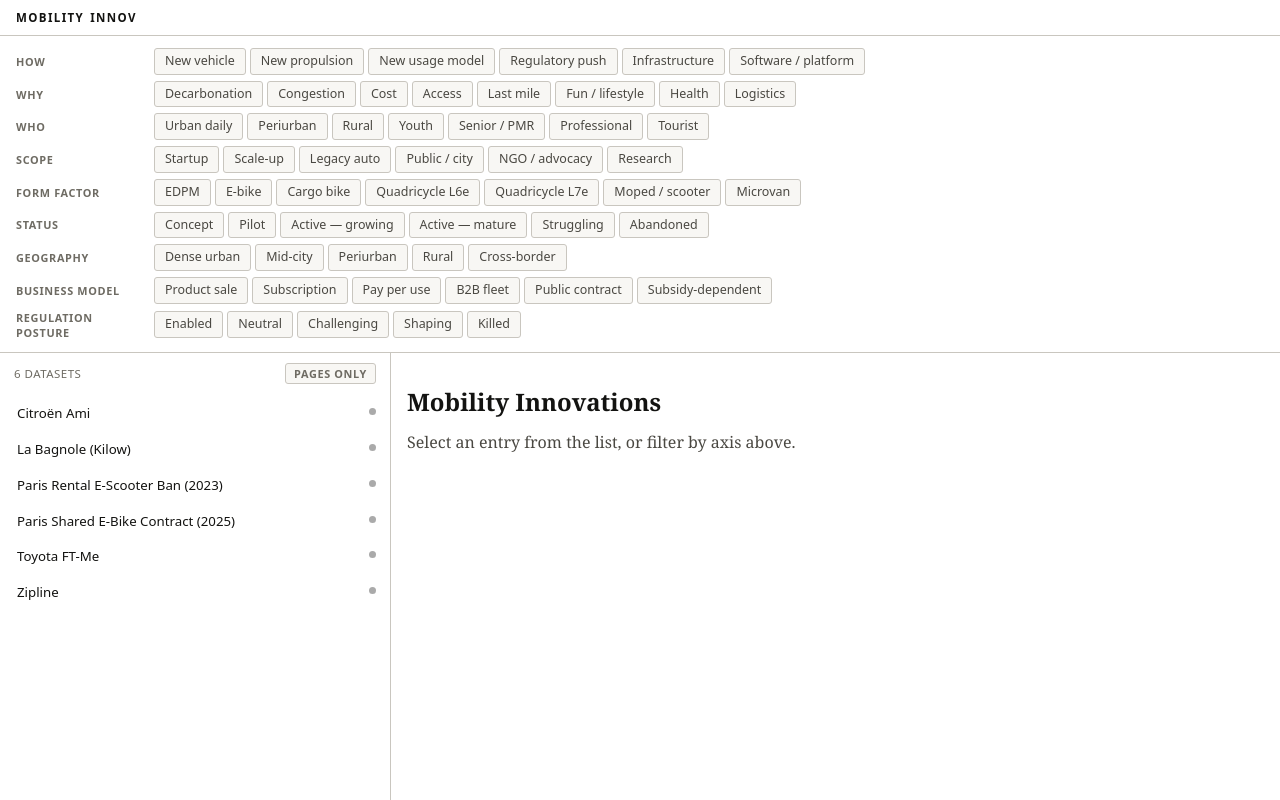
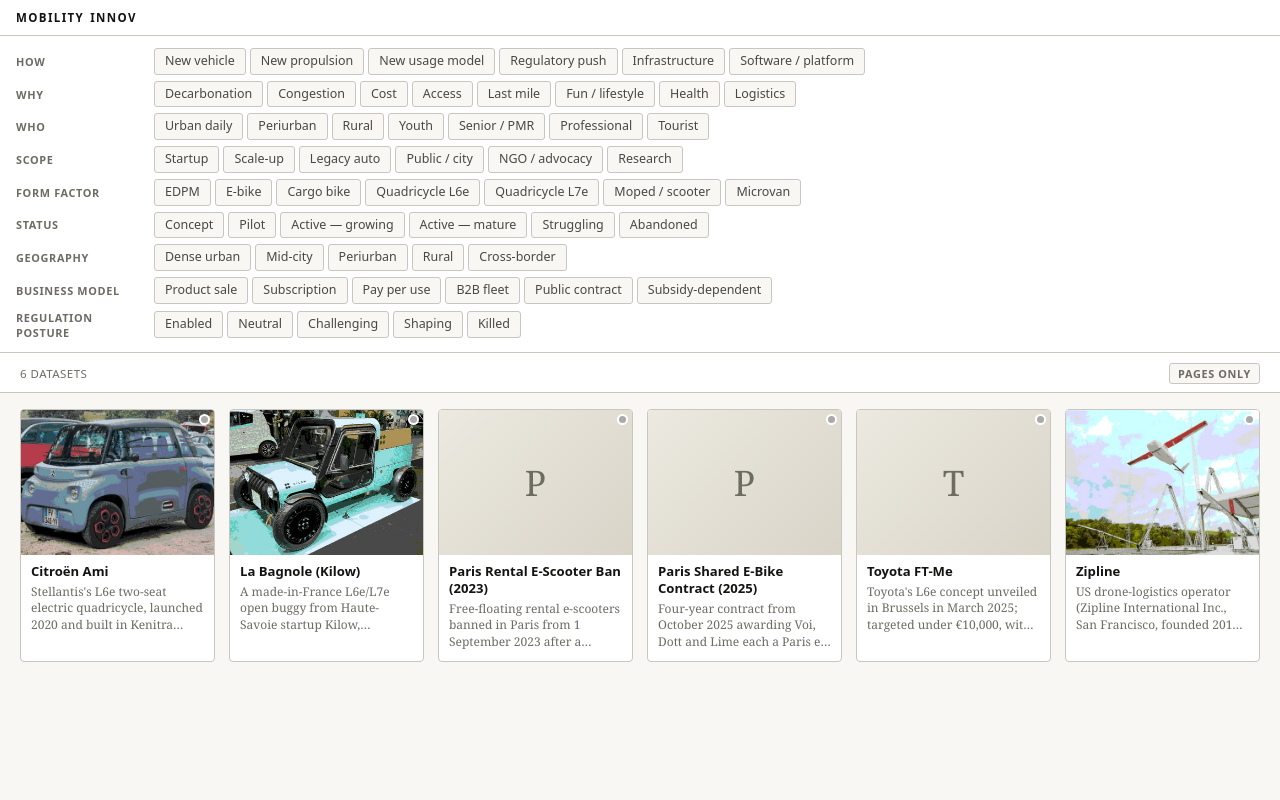
Before and after one commit to xdze2/raymond, a plain HTML site: page wikis/mobility_innov/frontend/index.html in a window 1280 px wide. Drawn offline with Linux system fonts and the light colour scheme; no server answers.

Commit message:
Grid Layout

```diff
--- a/wikis/mobility_innov/frontend/index.html
+++ b/wikis/mobility_innov/frontend/index.html
@@ -18,21 +18,21 @@
       </header>
 
       <div id="main">
-        <nav id="list-panel">
-          <div id="list-header">
-            <span id="list-count"></span>
-            <button id="toggle-pages" class="toggle-btn" title="Show only entries with a full page">pages only</button>
-          </div>
-          <ul id="entry-list">
+        <div id="grid-header">
+          <span id="list-count"></span>
+          <button id="toggle-pages" class="toggle-btn" title="Show only entries with a full page">pages only</button>
+        </div>
+        <div id="entry-grid">
+          <!-- populated by JS -->
+        </div>
+      </div>
+
+      <div id="modal" hidden>
+        <div id="modal-backdrop"></div>
+        <article id="modal-panel">
+          <button id="modal-close" type="button" aria-label="Close">✕</button>
+          <div id="view-content">
             <!-- populated by JS -->
-          </ul>
-        </nav>
-
-        <article id="view-panel">
-          <div id="view-content">
-            <div id="placeholder">
-              <!-- populated by JS -->
-            </div>
           </div>
         </article>
       </div>
@@ -273,6 +273,19 @@
         );
       }
 
+      async function loadEnrichments() {
+        // best-effort: fetch all enrichment sidecars in parallel so cards can show thumbnails
+        await Promise.all(
+          state.entries.map(async (entry) => {
+            try {
+              const res = await fetch(`../enrichments/${entry.slug}.json`);
+              if (!res.ok) return;
+              entry._enrichment = await res.json();
+            } catch (_) {}
+          }),
+        );
+      }
+
       // ── rendering ────────────────────────────────────────────────────────────────
 
       function getStatusColor(statusId) {
@@ -297,19 +310,8 @@
         }
       }
 
-      function renderPlaceholder() {
-        const el = document.getElementById("placeholder");
-        const title = state.wiki.title || "Wiki";
-        const tagline = state.wiki.tagline || "";
-        const hint =
-          state.wiki.placeholder_hint ||
-          "Select an entry from the list, or filter by axis above.";
-        el.innerHTML = `
-          <h1>${title}</h1>
-          ${tagline ? `<p>${tagline}</p>` : ""}
-          <p>${hint}</p>
-        `;
-        document.title = title;
+      function setDocumentTitle() {
+        document.title = state.wiki.title || "Wiki";
       }
 
       function renderExtraChips(source) {
@@ -406,9 +408,9 @@
       }
 
       function renderList() {
-        const ul = document.getElementById("entry-list");
+        const grid = document.getElementById("entry-grid");
         const countEl = document.getElementById("list-count");
-        ul.innerHTML = "";
+        grid.innerHTML = "";
 
         const entries = filteredEntries();
         const total = state.entries.length;
@@ -418,30 +420,55 @@
           : `${filtered} / ${total} datasets`;
 
         for (const entry of entries) {
-          const li = document.createElement("li");
-          li.className = "entry-item";
-          if (entry.slug === state.activeSlug) li.classList.add("active");
+          const card = document.createElement("button");
+          card.type = "button";
+          card.className = "entry-card";
+          if (!entry.page_url) card.classList.add("stub");
 
-          const titleEl = document.createElement("span");
-          titleEl.className = "entry-title";
-          titleEl.textContent = entry.title;
-
-          const meta = document.createElement("span");
-          meta.className = "entry-meta";
+          const thumb = document.createElement("div");
+          thumb.className = "card-thumb";
+          const imgPath = entry._enrichment?.image?.web_path;
+          if (imgPath) {
+            const img = document.createElement("img");
+            img.loading = "lazy";
+            img.src = `../../../${imgPath}`;
+            img.alt = entry.title;
+            thumb.appendChild(img);
+          } else {
+            thumb.classList.add("placeholder");
+            const initial = document.createElement("span");
+            initial.className = "card-thumb-initial";
+            initial.textContent = (entry.title || "?").charAt(0).toUpperCase();
+            thumb.appendChild(initial);
+          }
 
           if (entry.status) {
             const dot = document.createElement("span");
-            dot.className = "status-dot";
+            dot.className = "status-dot card-status-dot";
             dot.style.background = getStatusColor(entry.status);
             dot.title = entry.status;
-            meta.appendChild(dot);
+            thumb.appendChild(dot);
           }
 
-          li.appendChild(titleEl);
-          li.appendChild(meta);
+          const body = document.createElement("div");
+          body.className = "card-body";
 
-          li.addEventListener("click", () => loadEntry(entry.slug));
-          ul.appendChild(li);
+          const titleEl = document.createElement("div");
+          titleEl.className = "card-title";
+          titleEl.textContent = entry.title;
+          body.appendChild(titleEl);
+
+          if (entry.summary) {
+            const summaryEl = document.createElement("div");
+            summaryEl.className = "card-summary";
+            summaryEl.textContent = entry.summary;
+            body.appendChild(summaryEl);
+          }
+
+          card.appendChild(thumb);
+          card.appendChild(body);
+          card.addEventListener("click", () => loadEntry(entry.slug));
+          grid.appendChild(card);
         }
       }
 
@@ -461,15 +488,26 @@
         renderList();
       }
 
+      function openModal() {
+        document.getElementById("modal").hidden = false;
+        document.body.classList.add("modal-open");
+      }
+
+      function closeModal() {
+        document.getElementById("modal").hidden = true;
+        document.body.classList.remove("modal-open");
+        state.activeSlug = null;
+      }
+
       async function loadEntry(slug) {
         state.activeSlug = slug;
-        renderList();
 
         const entry = state.entries.find((e) => e.slug === slug);
         if (!entry) return;
 
         const viewEl = document.getElementById("view-content");
         viewEl.innerHTML = '<div class="loading">Loading…</div>';
+        openModal();
 
         // catalogue-only entry: no page yet
         if (!entry._raw && !entry.page_url) {
@@ -523,12 +561,7 @@
 
         const extraChips = renderExtraChips(fm);
 
-        // best-effort load of the enrichment sidecar (image, license, wikipedia summary)
-        let enrichment = null;
-        try {
-          const res = await fetch(`../enrichments/${slug}.json`);
-          if (res.ok) enrichment = await res.json();
-        } catch (_) {}
+        const enrichment = entry._enrichment || null;
 
         let infobox = "";
         if (enrichment && enrichment.image && enrichment.image.web_path) {
@@ -583,8 +616,9 @@
         await loadWiki();
         await loadAxes();
         renderWordmark();
-        renderPlaceholder();
+        setDocumentTitle();
         await loadEntries();
+        await loadEnrichments();
         renderAxisBar();
         renderList();
 
@@ -593,6 +627,14 @@
           e.currentTarget.classList.toggle("active", state.pagesOnly);
           renderList();
         });
+
+        document.getElementById("modal-close").addEventListener("click", closeModal);
+        document.getElementById("modal-backdrop").addEventListener("click", closeModal);
+        document.addEventListener("keydown", (e) => {
+          if (e.key === "Escape" && !document.getElementById("modal").hidden) {
+            closeModal();
+          }
+        });
       }
 
       init().catch(console.error);
--- a/wikis/mobility_innov/frontend/style.css
+++ b/wikis/mobility_innov/frontend/style.css
@@ -18,8 +18,8 @@
   --active-border: #1a1a18;
 
   --axis-h:    120px;
-  --list-w:    390px;
   --gap:       1px;
+  --card-min:  180px;
 
   font-family: 'Georgia', 'Times New Roman', serif;
   font-size: 16px;
@@ -70,26 +70,17 @@
   min-width: max-content;
 }
 
-/* main area: list + view */
+/* main area: grid below the filter bar */
 #main {
   display: flex;
+  flex-direction: column;
   flex: 1 1 0;
   overflow: hidden;
-  gap: var(--gap);
-  background: var(--border);
+  background: var(--bg);
 }
 
-/* left list */
-#list-panel {
-  flex: 0 0 var(--list-w);
-  display: flex;
-  flex-direction: column;
-  background: var(--surface);
-  overflow: hidden;
-}
-
-#list-header {
-  padding: 10px 14px 8px;
+#grid-header {
+  padding: 10px 20px 8px;
   font-size: 0.72rem;
   font-family: 'system-ui', sans-serif;
   letter-spacing: 0.04em;
@@ -99,6 +90,19 @@
   align-items: center;
   justify-content: space-between;
   gap: 8px;
+  border-bottom: 1px solid var(--border);
+  background: var(--surface);
+  flex-shrink: 0;
+}
+
+#entry-grid {
+  flex: 1 1 0;
+  overflow-y: auto;
+  display: grid;
+  grid-template-columns: repeat(auto-fill, minmax(var(--card-min), 1fr));
+  gap: 14px;
+  padding: 16px 20px 24px;
+  align-content: start;
 }
 
 .toggle-btn {
@@ -128,23 +132,170 @@
   color: #fff;
 }
 
-#entry-list {
-  flex: 1 1 0;
-  overflow-y: auto;
-  list-style: none;
-  padding: 4px 0;
+/* ── card grid ────────────────────────────────────────────────────────────── */
+
+.entry-card {
+  display: flex;
+  flex-direction: column;
+  background: var(--surface);
+  border: 1px solid var(--border);
+  border-radius: 4px;
+  overflow: hidden;
+  cursor: pointer;
+  padding: 0;
+  text-align: left;
+  font: inherit;
+  color: inherit;
+  transition: border-color 100ms, box-shadow 100ms, transform 100ms;
 }
 
-/* center view */
-#view-panel {
-  flex: 1 1 0;
+.entry-card:hover {
+  border-color: var(--text-3);
+  box-shadow: 0 2px 8px rgba(0, 0, 0, 0.06);
+  transform: translateY(-1px);
+}
+
+.entry-card.stub {
+  opacity: 0.78;
+}
+
+.card-thumb {
+  position: relative;
+  width: 100%;
+  aspect-ratio: 4 / 3;
+  background: var(--active-bg);
+  overflow: hidden;
+  display: flex;
+  align-items: center;
+  justify-content: center;
+}
+
+.card-thumb img {
+  width: 100%;
+  height: 100%;
+  object-fit: cover;
+  display: block;
+}
+
+.card-thumb.placeholder {
+  background: linear-gradient(135deg, #ece9e0 0%, #d8d4c8 100%);
+}
+
+.card-thumb-initial {
+  font-family: 'Georgia', serif;
+  font-size: 2.2rem;
+  color: var(--text-3);
+  font-weight: normal;
+  user-select: none;
+}
+
+.card-status-dot {
+  position: absolute;
+  top: 6px;
+  right: 6px;
+  width: 9px;
+  height: 9px;
+  border-radius: 50%;
+  box-shadow: 0 0 0 2px var(--surface);
+}
+
+.card-body {
+  padding: 8px 10px 10px;
+  display: flex;
+  flex-direction: column;
+  gap: 4px;
+  flex: 1 1 auto;
+}
+
+.card-title {
+  font-family: 'system-ui', sans-serif;
+  font-size: 0.82rem;
+  font-weight: 600;
+  line-height: 1.3;
+  color: var(--text);
+  display: -webkit-box;
+  -webkit-line-clamp: 2;
+  -webkit-box-orient: vertical;
+  overflow: hidden;
+}
+
+.card-summary {
+  font-size: 0.75rem;
+  line-height: 1.4;
+  color: var(--text-3);
+  display: -webkit-box;
+  -webkit-line-clamp: 3;
+  -webkit-box-orient: vertical;
+  overflow: hidden;
+}
+
+/* ── modal ────────────────────────────────────────────────────────────────── */
+
+body.modal-open {
+  overflow: hidden;
+}
+
+#modal {
+  position: fixed;
+  inset: 0;
+  z-index: 100;
+  display: flex;
+  align-items: center;
+  justify-content: center;
+  padding: 24px;
+}
+
+#modal[hidden] {
+  display: none;
+}
+
+#modal-backdrop {
+  position: absolute;
+  inset: 0;
+  background: rgba(20, 20, 18, 0.45);
+  backdrop-filter: blur(2px);
+}
+
+#modal-panel {
+  position: relative;
+  background: var(--surface);
+  border: 1px solid var(--border);
+  border-radius: 6px;
+  box-shadow: 0 20px 60px rgba(0, 0, 0, 0.25), 0 4px 16px rgba(0, 0, 0, 0.12);
+  width: min(820px, 100%);
+  max-height: calc(100dvh - 48px);
   overflow-y: auto;
+}
+
+#modal-close {
+  position: sticky;
+  top: 8px;
+  float: right;
+  margin: 8px 8px 0 0;
+  z-index: 1;
+  width: 30px;
+  height: 30px;
+  border: 1px solid var(--border);
+  border-radius: 50%;
   background: var(--surface);
+  color: var(--text-2);
+  font-size: 0.9rem;
+  line-height: 1;
+  cursor: pointer;
+  display: flex;
+  align-items: center;
+  justify-content: center;
+  transition: background 80ms, color 80ms, border-color 80ms;
+}
+
+#modal-close:hover {
+  background: var(--text);
+  color: #fff;
+  border-color: var(--text);
 }
 
 #view-content {
-  max-width: 720px;
-  padding: 12px 16px 32px;
+  padding: 20px 28px 32px;
 }
 
 /* ── axis bar ─────────────────────────────────────────────────────────────── */
@@ -233,66 +384,13 @@
   padding-left: 4px;
 }
 
-/* ── entry list ───────────────────────────────────────────────────────────── */
-
-.entry-item {
-  display: flex;
-  align-items: flex-start;
-  justify-content: space-between;
-  gap: 6px;
-  padding: 9px 14px;
-  cursor: pointer;
-  border-left: 3px solid transparent;
-  transition: background 60ms;
-}
-
-.entry-item:hover {
-  background: var(--active-bg);
-}
-
-.entry-item.active {
-  background: var(--active-bg);
-  border-left-color: var(--active-border);
-}
-
-.entry-title {
-  font-family: 'system-ui', sans-serif;
-  font-size: 0.83rem;
-  line-height: 1.35;
-  color: var(--text);
-}
-
-.entry-meta {
-  display: flex;
-  align-items: center;
-  gap: 4px;
-  flex-shrink: 0;
-  padding-top: 3px;
-}
+/* ── entry view ───────────────────────────────────────────────────────────── */
 
 .status-dot {
   width: 7px;
   height: 7px;
   border-radius: 50%;
   flex-shrink: 0;
-}
-
-/* ── entry view ───────────────────────────────────────────────────────────── */
-
-#placeholder {
-  color: var(--text-2);
-  padding-top: 20px;
-}
-
-#placeholder h1 {
-  font-size: 1.5rem;
-  margin-bottom: 12px;
-  color: var(--text);
-}
-
-#placeholder p {
-  margin-bottom: 8px;
-  line-height: 1.6;
 }
 
 .loading {
@@ -513,11 +611,21 @@
 
 @media (max-width: 640px) {
   :root {
-    --list-w: 280px;
+    --card-min: 140px;
+  }
+
+  #modal {
+    padding: 0;
+  }
+
+  #modal-panel {
+    border-radius: 0;
+    max-height: 100dvh;
+    height: 100dvh;
   }
 
   #view-content {
-    padding: 12px 16px 32px;
+    padding: 16px 18px 32px;
   }
 
   .entry-title-large {
```
